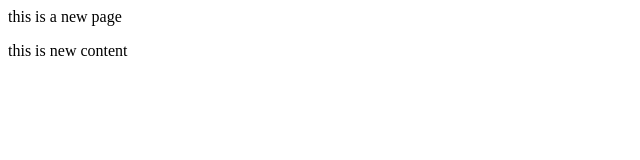
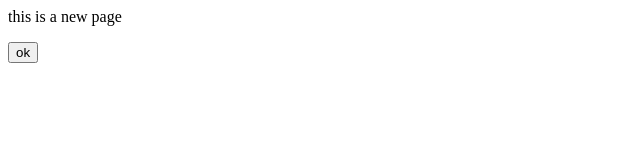
Before and after one commit to tejaschothani32-cmd/localrepo3, a plain HTML site: page localrepo3/index.html in a window 1280 px wide. Shown: the whole page, without its empty margins (0-640 px from the left). Drawn offline with Linux system fonts and the light colour scheme.

Commit message:
this is new branch

```diff
--- a/localrepo3/index.html
+++ b/localrepo3/index.html
@@ -1,2 +1,4 @@
 <p>this is a new page</p>
-<p> this is new  content</p>
+<button>
+    ok
+</button>
```
